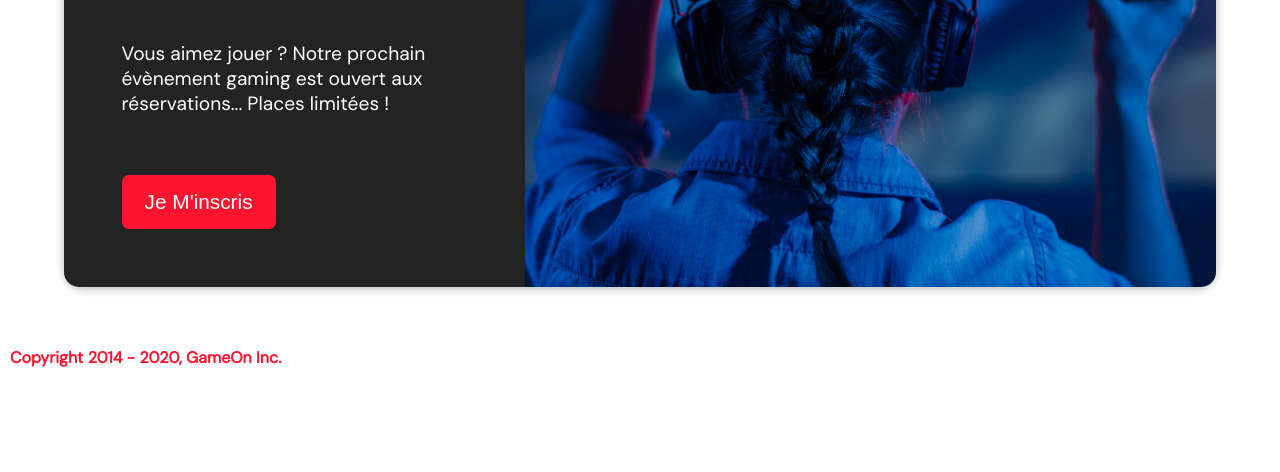
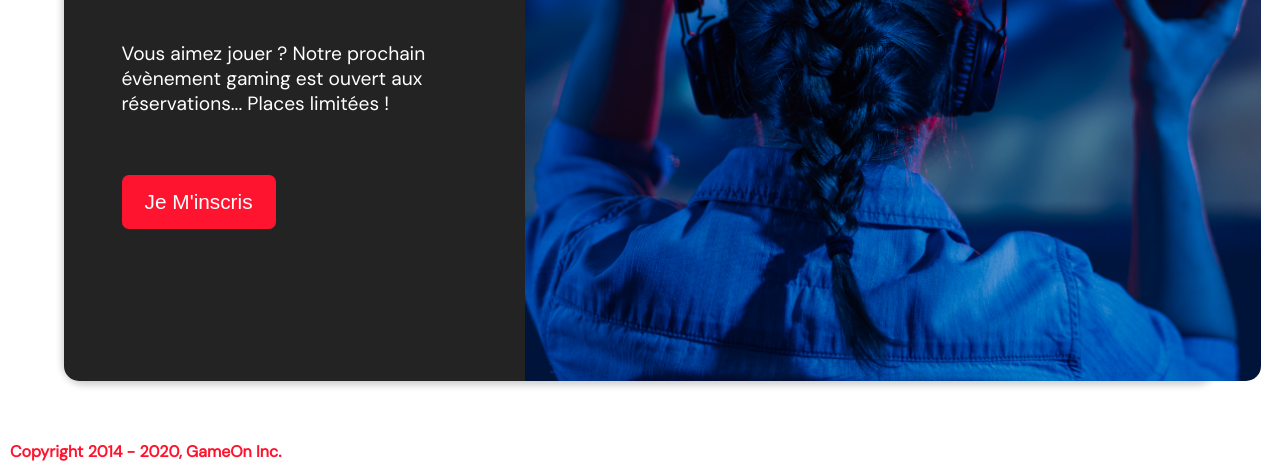
Before and after one commit to audrey-ebrotie/GameOn-OpenClassrooms, a plain HTML site: page index.html in a window 1280 px wide. Shown: the part 449-921 px from the top of the page. Before the commit the page ends 827 px from the top, so only its background shows below. Drawn offline with Linux system fonts and the light colour scheme; files whose address does not match are found by name.

Commit message:
modif path dossiers

```diff
--- a/index.html
+++ b/index.html
@@ -5,7 +5,7 @@
   <meta charset="utf-8" />
   <title>Reservation</title>
   <meta name="viewport" content="width=device-width,initial-scale=1" />
-  <link rel="stylesheet" href="/css/style.css" />
+  <link rel="stylesheet" href="css/style.css" />
   <link rel="stylesheet" href="https://cdnjs.cloudflare.com/ajax/libs/font-awesome/4.7.0/css/font-awesome.min.css">
   <link href="https://fonts.googleapis.com/css?family=DM+Sans" rel="stylesheet" />
 </head>
@@ -185,7 +185,7 @@
       Copyright 2014 - 2020, GameOn Inc.
     </p>
   </footer>
-  <script src="modal.js"></script>
+  <script src="/Users/audreyebrotie/Desktop/AudreyEbrotie_4_22022021/modal.js"></script>
 </body>
 
 </html>
--- a/style.scss
+++ b/style.scss
@@ -530,17 +530,11 @@ input {
 }
 
 .hero-img img {
-    width: 100%;
-    height: auto;
-    display: none;
-}
-
-.hero-img {
-    width: 65%;
-    background-image: url("/images/bg_img.png");
-    background-size: cover;
+    width: auto;
+    height: 100%;
     border-bottom-right-radius: 15px;
     border-top-right-radius: 15px;
+
 }
 
 .hero-headline {
```
Also changed, not shown: css/style.css, 1 other file.
